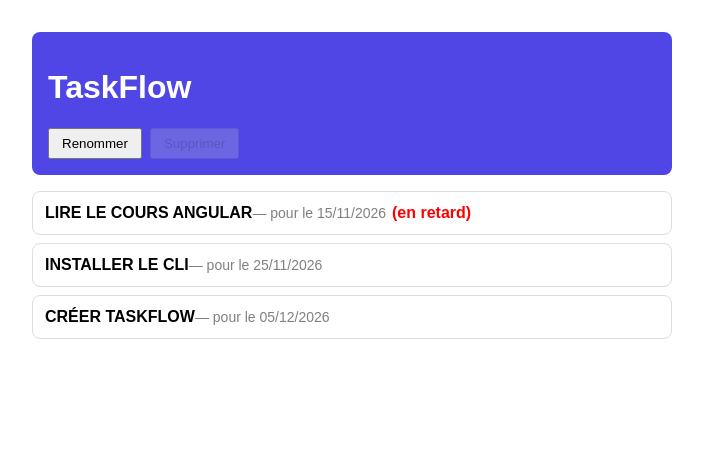
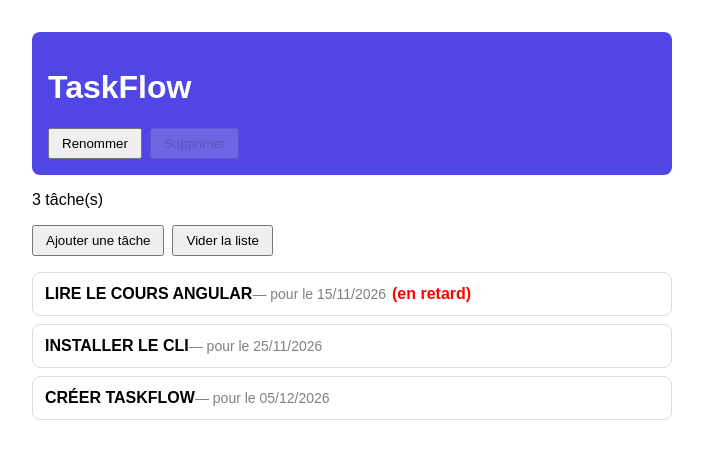
Before and after one commit to mohammedkasmii/AngularSeances, an Angular app: page / in a window 1280 px wide. Shown: the top 458 px of the page, without its empty margins (288-991 px from the left). Built offline with nearby package versions, Linux system fonts and the light colour scheme.

Commit message:
seance-2/exercice-06: signals and computed

```diff
--- a/src/app/tasks/tasks.css
+++ b/src/app/tasks/tasks.css
@@ -1,3 +1,9 @@
+button {
+  margin-right: 8px;
+  padding: 6px 12px;
+  cursor: pointer;
+}
+
 ul {
   list-style: none;
   padding: 0;
--- a/src/app/tasks/tasks.html
+++ b/src/app/tasks/tasks.html
@@ -1,12 +1,18 @@
-@if (tasks.length === 0) {
+<p>{{ count() }} tâche(s)</p>
+<button (click)="addTask()">Ajouter une tâche</button>
+<button (click)="clear()">Vider la liste</button>
+
+@if (tasks().length === 0) {
   <p class="empty">Aucune tâche pour l'instant</p>
 } @else {
   <ul>
-    @for (task of tasks; track task.id) {
+    @for (task of tasks(); track task.id) {
       <li>
         <strong>{{ task.title | uppercase }}</strong>
-        <span class="date">— pour le {{ task.dueDate | date: 'dd/MM/yyyy' }}</span>
-        <span class="overdue">{{ task.dueDate | overdue }}</span>
+        @if (task.dueDate) {
+          <span class="date">— pour le {{ task.dueDate | date: 'dd/MM/yyyy' }}</span>
+          <span class="overdue">{{ task.dueDate | overdue }}</span>
+        }
       </li>
     }
   </ul>
--- a/src/app/tasks/tasks.ts
+++ b/src/app/tasks/tasks.ts
@@ -1,5 +1,5 @@
 import { DatePipe, UpperCasePipe } from '@angular/common';
-import { Component } from '@angular/core';
+import { Component, computed, signal } from '@angular/core';
 import { Task } from '../models/task.model';
 import { OverduePipe } from '../pipes/overdue-pipe';
 
@@ -10,9 +10,24 @@ import { OverduePipe } from '../pipes/overdue-pipe';
   styleUrl: './tasks.css',
 })
 export class Tasks {
-  tasks: Task[] = [
+  tasks = signal<Task[]>([
     { id: 1, title: 'Lire le cours Angular', completed: true, priority: 'high', dueDate: '2026-11-15' },
     { id: 2, title: 'Installer le CLI', completed: false, priority: 'medium', dueDate: '2026-11-25' },
     { id: 3, title: 'Créer TaskFlow', completed: false, priority: 'low', dueDate: '2026-12-05' },
-  ];
+  ]);
+  count = computed(() => this.tasks().length);
+
+  add(task: Task) {
+    // On crée un nouveau tableau : jamais tasks().push(task)
+    this.tasks.update(items => [...items, task]);
+  }
+
+  addTask() {
+    const id = this.tasks().length + 1;
+    this.add({ id: id, title: 'Nouvelle tâche ' + id, completed: false, priority: 'medium' });
+  }
+
+  clear() {
+    this.tasks.set([]);
+  }
 }
```
